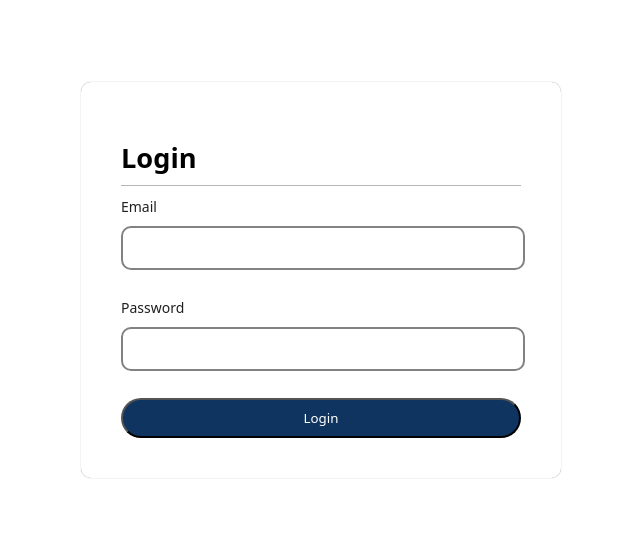
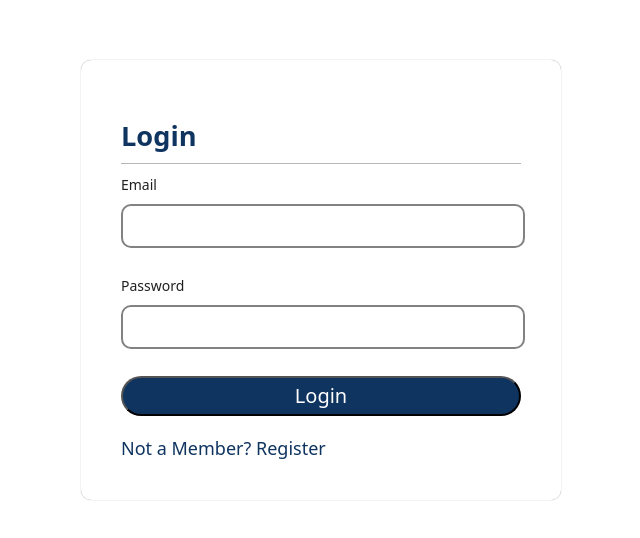
Before and after one commit to MahmoudAliKhider/Online_Quiz-_App, a React (Create React App) app in the folder client/: page /login in a window 1280 px wide. Shown: the part 128-666 px from the top of the page, without its empty margins (327-967 px from the left). Built offline with nearby package versions, Linux system fonts and the light colour scheme; a web font is replaced by a local one.

Commit message:
Login design

```diff
--- a/client/src/pages/common/Login/Login.js
+++ b/client/src/pages/common/Login/Login.js
@@ -1,14 +1,19 @@
 import React from 'react';
 import { Form } from 'antd';
+import { Link } from 'react-router-dom';
 
 const Login = () => {
+    const onFinish = (value) => {
+        console.log(value);
+    }
+
     return (
         <div className='flex justify-center items-center h-screen w-screen'>
             <div className='card w-400 p-4'>
                 <div className='flex flex-col'>
                     <h1 className='text-3xl'>Login</h1>
                     <div className="divider"></div>
-                    <Form layout='vertical' >
+                    <Form layout='vertical' onFinish={onFinish}>
                         <Form.Item
                             name='email'
                             label='Email'
@@ -23,7 +28,10 @@ const Login = () => {
                             <input type='password' />
                         </Form.Item>
                         <br />
-                        <button type="submit" className='primary-contained-btn w-100'>Login</button>
+                        <div className='flex flex-col gap-2'>
+                            <button type="submit" className='primary-contained-btn w-100 text-xl'>Login</button>
+                            <Link to='/register' className='text-lg'>Not a Member? Register</Link>
+                        </div>
                     </Form>
                 </div>
             </div>
--- a/client/src/styleSheets/custom-components.css
+++ b/client/src/styleSheets/custom-components.css
@@ -1,6 +1,7 @@
 .card {
     box-shadow: 0 0 1px gray;
     border-radius: 10px;
+    color: #0F3460;
 }
 
 .card-lg {
--- a/client/src/styleSheets/form-elements.css
+++ b/client/src/styleSheets/form-elements.css
@@ -16,7 +16,9 @@ button {
     border-radius: 2px;
     height: 40px !important;
 }
-
+.col{
+    color: #dedde9;
+}
 .primary-contained-btn {
     background-color: var(--primary);
     color: white;
```
